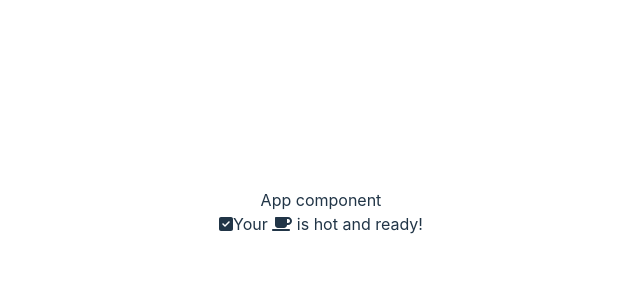
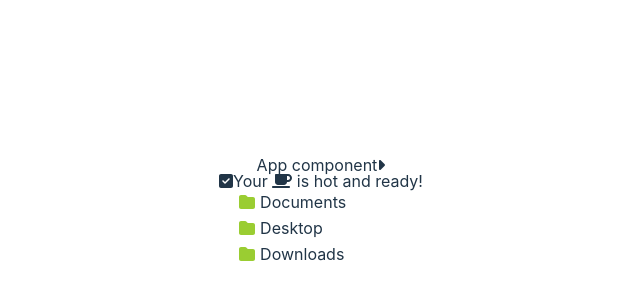
Before and after one commit to kathleen-fen/technology-operations, a React (Vite) app in the folder frontend/: page / in a window 1280 px wide. Shown: the part 188-488 px from the top of the page, without its empty margins (319-959 px from the left). Built offline with nearby package versions, Linux system fonts and the light colour scheme.

Commit message:
simple tree view implemented

```diff
--- a/frontend/src/App.tsx
+++ b/frontend/src/App.tsx
@@ -1,17 +1,22 @@
 
 import './App.css'
-import "./components/FontawesomeIcons"
+import "components/FontawesomeIcons"
 import {FontAwesomeIcon} from "@fortawesome/react-fontawesome"
+import TreeView from 'components/TreeView'
+import {treeData} from 'components/TreeView/mockTreeData'
+import GlobalStyle from 'styles/globalStyle'
 
 function App() {
 
   return (
     <>
+    <GlobalStyle />
       <div>
-        App component
+        App component<FontAwesomeIcon icon="caret-right" />
       </div>
       <FontAwesomeIcon icon="check-square" />
       Your <FontAwesomeIcon icon="coffee" /> is hot and ready!
+      <TreeView data={treeData}/>
 
     </>
   )
--- a/frontend/src/components/FontawesomeIcons/index.ts
+++ b/frontend/src/components/FontawesomeIcons/index.ts
@@ -1,4 +1,18 @@
-import { faCheckSquare, faCoffee } from '@fortawesome/free-solid-svg-icons'
+import {
+  faCheckSquare,
+  faCoffee,
+  faCaretRight,
+  faFolder,
+  faFolderOpen,
+  faFile,
+} from '@fortawesome/free-solid-svg-icons'
 import { library } from '@fortawesome/fontawesome-svg-core'
 
-library.add(faCheckSquare, faCoffee)
+library.add(
+  faCheckSquare,
+  faCoffee,
+  faCaretRight,
+  faFolder,
+  faFolderOpen,
+  faFile,
+)
--- /dev/null
+++ b/frontend/src/components/TreeView/index.tsx
@@ -0,0 +1,77 @@
+import { FontAwesomeIcon } from '@fortawesome/react-fontawesome'
+import { useState } from 'react'
+import { styled } from 'styled-components'
+
+type TreeNodeType = {
+  key: string
+  label: string
+  icon?: string
+  title: string
+  children?: Array<TreeNodeType>
+}
+type TreeNodePropsType = {
+  node: TreeNodeType
+}
+type TreeViewPropsType = {
+  data?: Array<TreeNodeType>
+}
+const TreeViewStyled = styled.div`
+  padding-left: 10px;
+`
+const Icon = styled.div`
+  margin-right: 5px;
+  color: yellowgreen;
+`
+
+const TreeView = ({ data = [] }: TreeViewPropsType) => {
+  return (
+    <TreeViewStyled>
+      <ul>
+        {data.map((tree) => (
+          <TreeNode node={tree} />
+        ))}
+      </ul>
+    </TreeViewStyled>
+  )
+}
+
+const TreeNodeStyled = styled.div`
+  padding-top: 5px;
+  padding-bottom: 5px;
+  display: flex;
+  padding-left: 10px;
+`
+
+const TreeNode = ({ node }: TreeNodePropsType) => {
+  const [childVisible, setChildVisiblity] = useState(false)
+
+  const hasChild = node.children ? true : false
+
+  return (
+    <li>
+      <TreeNodeStyled onClick={() => setChildVisiblity((v) => !v)}>
+        {hasChild ? (
+          <Icon>
+            <FontAwesomeIcon icon={childVisible ? 'folder-open' : 'folder'} />
+          </Icon>
+        ) : (
+          <Icon>
+            <FontAwesomeIcon icon="file" />
+          </Icon>
+        )}
+
+        <div>{node.label}</div>
+      </TreeNodeStyled>
+
+      {hasChild && childVisible && (
+        <div>
+          <ul>
+            <TreeView data={node.children} />
+          </ul>
+        </div>
+      )}
+    </li>
+  )
+}
+export type { TreeNodeType, TreeNodePropsType, TreeViewPropsType }
+export default TreeView
--- /dev/null
+++ b/frontend/src/styles/globalStyle.ts
@@ -0,0 +1,48 @@
+import { createGlobalStyle } from 'styled-components'
+
+const GlobalStyle = createGlobalStyle`
+html, body, div, span, applet, object, iframe,
+h1, h2, h3, h4, h5, h6, p, blockquote, pre,
+a, abbr, acronym, address, big, cite, code,
+del, dfn, em, img, ins, kbd, q, s, samp,
+small, strike, strong, sub, sup, tt, var,
+b, u, i, center,
+dl, dt, dd, ol, ul, li,
+fieldset, form, label, legend,
+table, caption, tbody, tfoot, thead, tr, th, td,
+article, aside, canvas, details, embed,
+figure, figcaption, footer, header, hgroup,
+menu, nav, output, ruby, section, summary,
+time, mark, audio, video {
+	margin: 0;
+	padding: 0;
+	border: 0;
+	font-size: '100%';
+	font: inherit;
+	vertical-align: baseline;
+}
+/* HTML5 display-role reset for older browsers */
+article, aside, details, figcaption, figure,
+footer, header, hgroup, menu, nav, section {
+	display: block;
+}
+body {
+	line-height: 1;
+}
+ol, ul {
+	list-style: none;
+}
+blockquote, q {
+	quotes: none;
+}
+blockquote:before, blockquote:after,
+q:before, q:after {
+	content: '';
+	content: none;
+}
+table {
+	border-collapse: collapse;
+	border-spacing: 0;
+}`
+
+export default GlobalStyle
```
Also changed, not shown: 1 other file (tests, documents, lock files or other folders).
